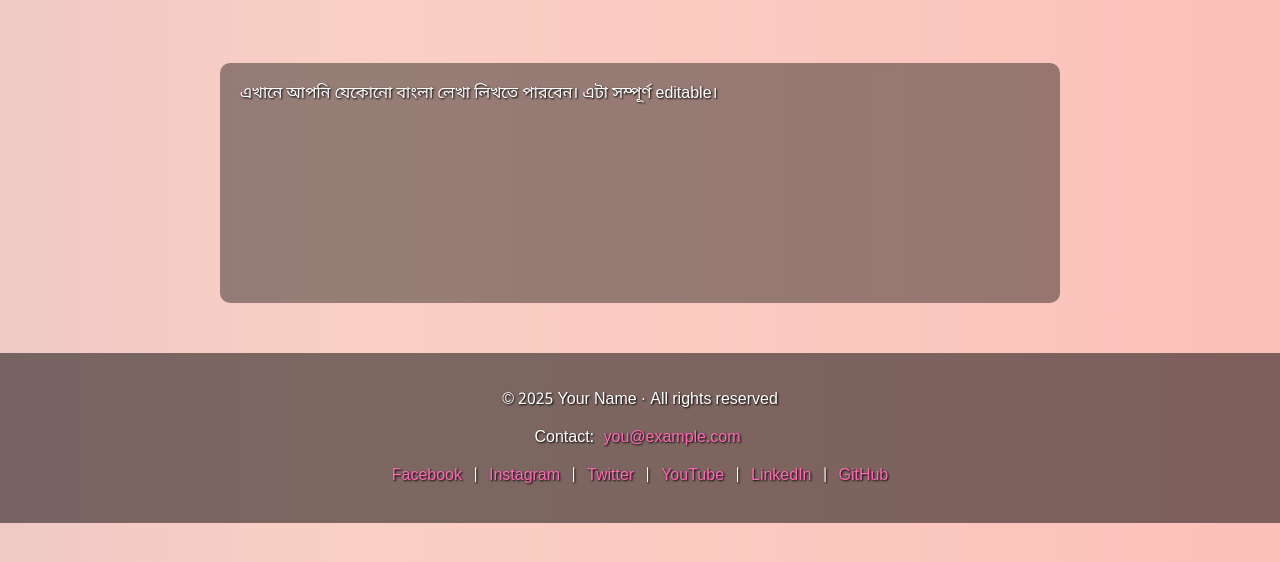
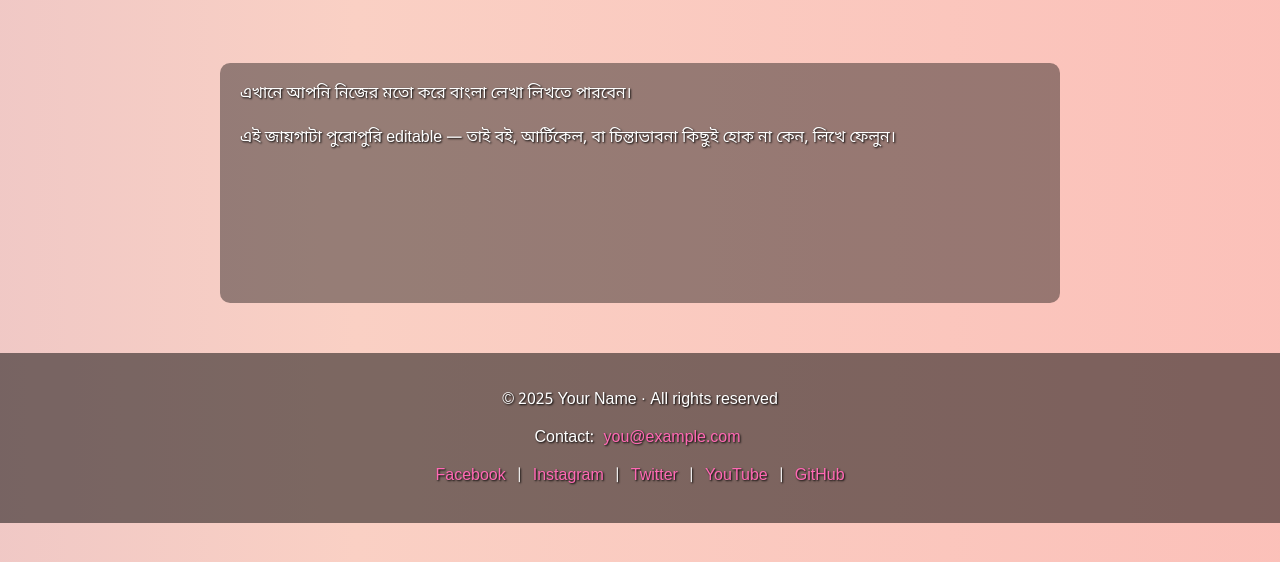
Before and after one commit to amyt777/am, a plain HTML site: page index.html in a window 1280 px wide. Shown: the part 190-752 px from the top of the page. Drawn offline with Linux system fonts and the light colour scheme.

Commit message:
Update index.html

```diff
--- a/index.html
+++ b/index.html
@@ -5,7 +5,7 @@
     <meta name="viewport" content="width=device-width, initial-scale=1.0">
     <title>আমার বই ওয়েবসাইট</title>
     <link rel="stylesheet" href="style.css">
-    <link href="https://fonts.googleapis.com/css2?family=Noto+Sans+Bengali&display=swap" rel="stylesheet">
+    <link href="https://fonts.googleapis.com/css2?family=Noto+Sans+Bengali&family=Poppins:wght@300;400;600&display=swap" rel="stylesheet">
 </head>
 <body>
     <!-- Navigation -->
@@ -17,19 +17,21 @@
         </ul>
     </nav>
 
-    <!-- Page Title -->
+    <!-- Header -->
     <header>
         <h1 class="page-title">আমার বইয়ের শিরোনাম</h1>
         <div class="heart">💔</div>
     </header>
 
-    <!-- Editable Content Area -->
+    <!-- Main Editable Section -->
     <main contenteditable="true">
-        এখানে আপনি যেকোনো বাংলা লেখা লিখতে পারবেন। এটা সম্পূর্ণ editable।
+        এখানে আপনি নিজের মতো করে বাংলা লেখা লিখতে পারবেন।
+        <br><br>
+        এই জায়গাটা পুরোপুরি editable — তাই বই, আর্টিকেল, বা চিন্তাভাবনা কিছুই হোক না কেন, লিখে ফেলুন।
     </main>
 
     <!-- Bottom Message -->
-    <div class="bottom-message" id="bottomMessage">এই হলো আপনার bottom message!</div>
+    <div class="bottom-message" id="bottomMessage">ধন্যবাদ, আপনি এই সাইটে এসেছেন 💖</div>
 
     <!-- Footer -->
     <footer>
@@ -40,11 +42,11 @@
             <a href="#">Instagram</a> |
             <a href="#">Twitter</a> |
             <a href="#">YouTube</a> |
-            <a href="#">LinkedIn</a> |
             <a href="#">GitHub</a>
         </p>
     </footer>
 
+    <!-- Script file -->
     <script src="script.js"></script>
 </body>
 </html>
```
